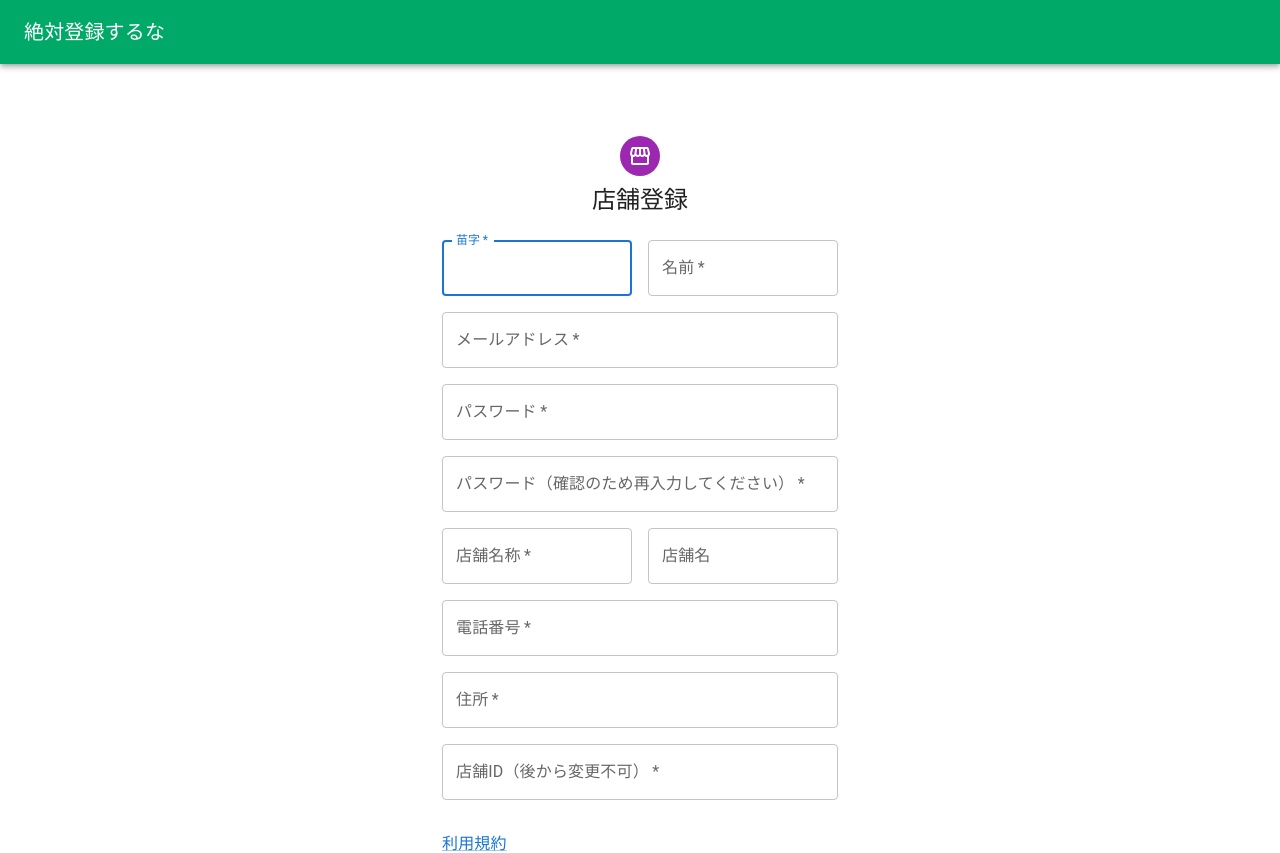
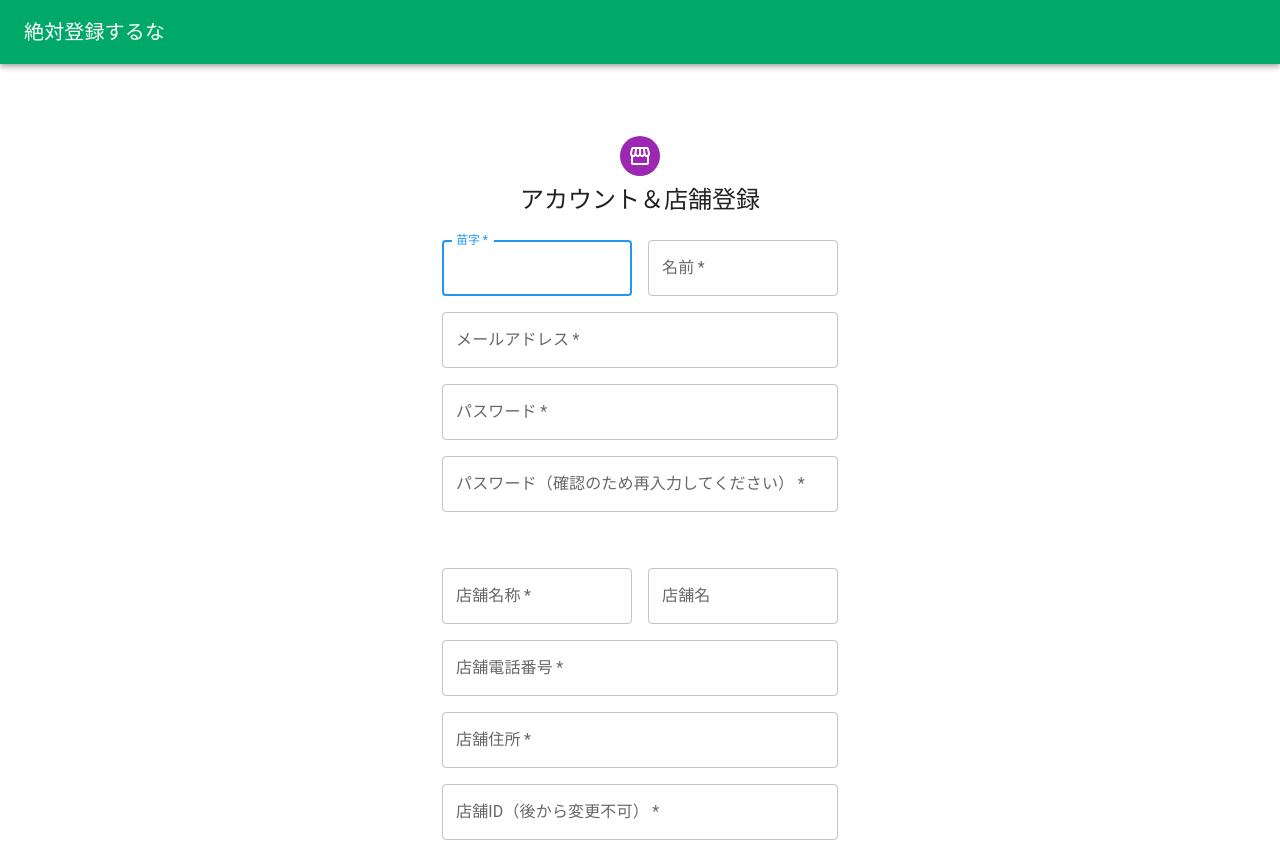
Before and after one commit to nineteen2021/shiftan-v2, a React (Create React App) app in the folder node/django_front/: page / in a window 1280 px wide. Shown: the top 853 px of the page. Built offline with nearby package versions, Linux system fonts and the light colour scheme.

Commit message:
店舗アカウント登録画面の作成

```diff
--- a/node/django_front/src/components/RegisterStore.jsx
+++ b/node/django_front/src/components/RegisterStore.jsx
@@ -13,6 +13,7 @@ import Typography from '@mui/material/Typography';
 import Container from '@mui/material/Container';
 import { createTheme, ThemeProvider } from '@mui/material/styles';
 import StorefrontIcon from '@mui/icons-material/Storefront';
+import green from '@mui/material/colors/blue';
 
 function Copyright(props) {
   return (
@@ -27,7 +28,11 @@ function Copyright(props) {
   );
 }
 
-const theme = createTheme();
+const theme = createTheme({
+  palette: {
+    primary: green,
+  },
+});
 
 export default function SignUp() {
   const handleSubmit = (event) => {
@@ -56,7 +61,7 @@ export default function SignUp() {
             <StorefrontIcon />
           </Avatar>
           <Typography component="h1" variant="h5">
-            店舗登録
+            アカウント＆店舗登録
           </Typography>
           <Box component="form" noValidate onSubmit={handleSubmit} sx={{ mt: 3 }}>
             <Grid container spacing={2}>
@@ -102,7 +107,9 @@ export default function SignUp() {
                   autoComplete="new-password"
                 />
               </Grid>
-              <Grid item xs={12}>
+              <Grid item xs={12}
+              sx={{ mb:5 }}
+              >
                 <TextField
                   required
                   fullWidth
@@ -137,7 +144,7 @@ export default function SignUp() {
                   required
                   fullWidth
                   id="phoneNumber"
-                  label="電話番号"
+                  label="店舗電話番号"
                   name="phoneNumber"
                   autoComplete="phone-number"
                 />
@@ -147,7 +154,7 @@ export default function SignUp() {
                   required
                   fullWidth
                   id="address"
-                  label="住所"
+                  label="店舗住所"
                   name="address"
                   autoComplete="address"
                 />
```
